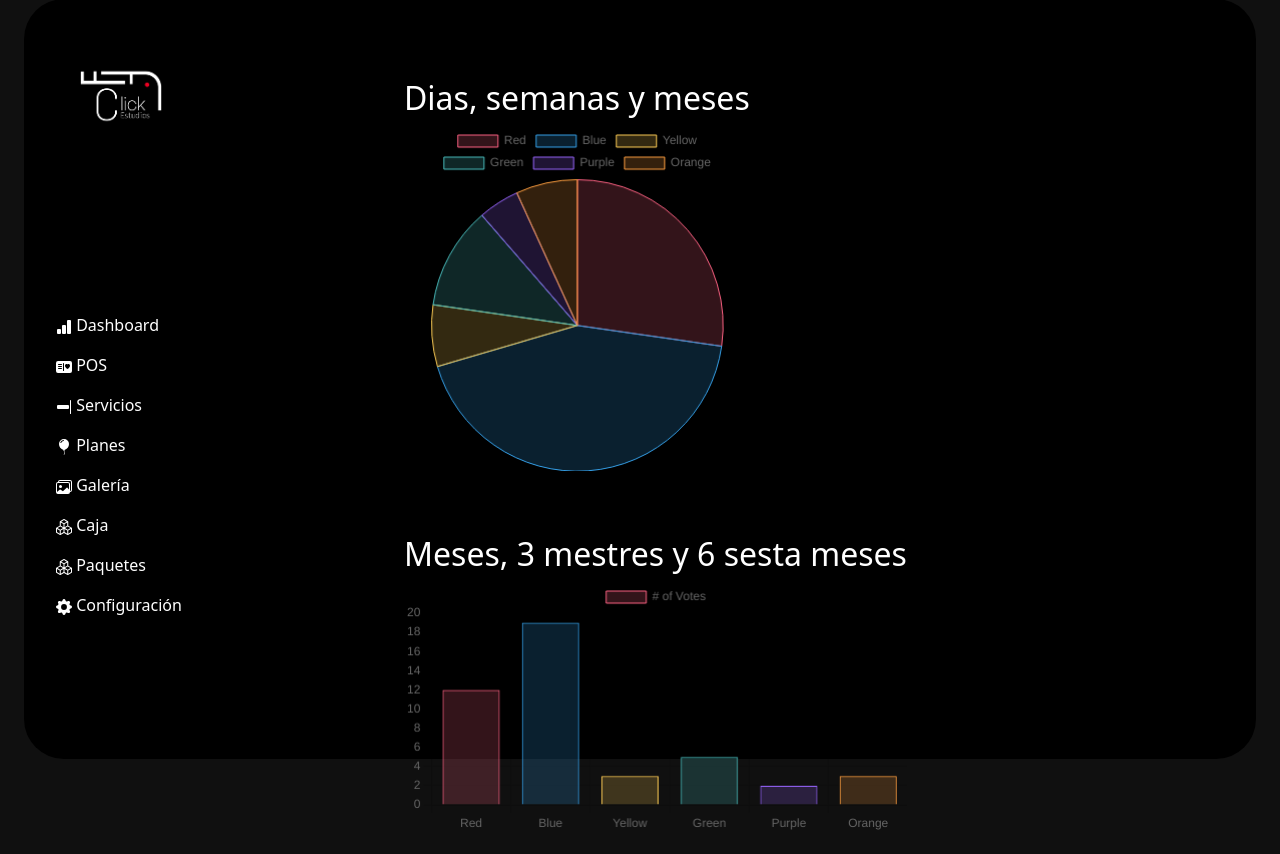
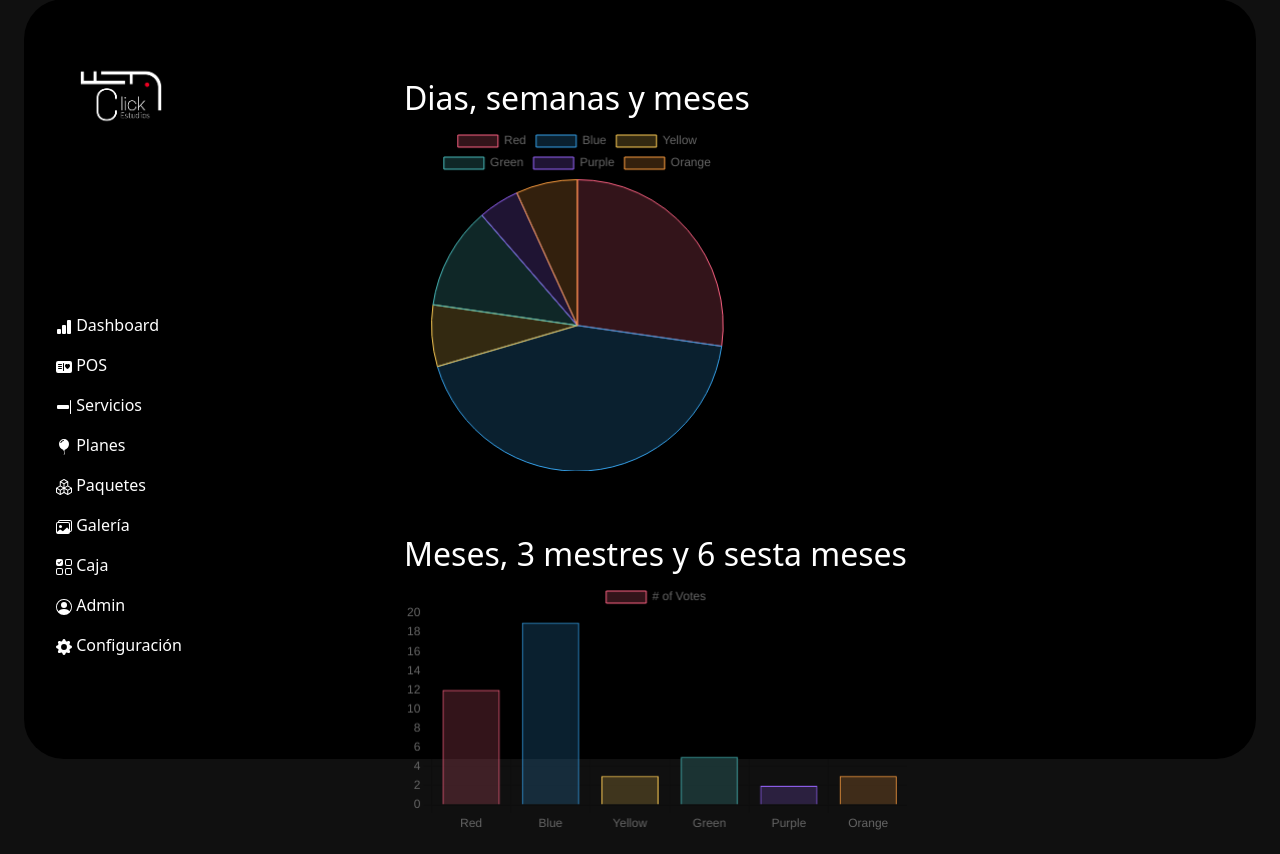
Before and after one commit to the-wandy-olivares/_ClickEstudios, a Django app: page /dashboard/ in a window 1280 px wide. Shown: the part 25-879 px from the top of the page. Run offline with Django 5.2, Linux system fonts and the light colour scheme.

Commit message:
Agregar enlace y SVG para la sección de Admin en la navegación; ajustar iconos de Paquetes y Configuración

```diff
--- a/ClickEstudios/Estudios/templates/component/nav.html
+++ b/ClickEstudios/Estudios/templates/component/nav.html
@@ -49,6 +49,12 @@
                 </svg>
             Planes
       </a>
+      <a href="#paquetes">
+            <svg xmlns="http://www.w3.org/2000/svg" width="16" height="16" fill="currentColor" class="bi bi-boxes" viewBox="0 0 16 16">
+                  <path d="M7.752.066a.5.5 0 0 1 .496 0l3.75 2.143a.5.5 0 0 1 .252.434v3.995l3.498 2A.5.5 0 0 1 16 9.07v4.286a.5.5 0 0 1-.252.434l-3.75 2.143a.5.5 0 0 1-.496 0l-3.502-2-3.502 2.001a.5.5 0 0 1-.496 0l-3.75-2.143A.5.5 0 0 1 0 13.357V9.071a.5.5 0 0 1 .252-.434L3.75 6.638V2.643a.5.5 0 0 1 .252-.434zM4.25 7.504 1.508 9.071l2.742 1.567 2.742-1.567zM7.5 9.933l-2.75 1.571v3.134l2.75-1.571zm1 3.134 2.75 1.571v-3.134L8.5 9.933zm.508-3.996 2.742 1.567 2.742-1.567-2.742-1.567zm2.242-2.433V3.504L8.5 5.076V8.21zM7.5 8.21V5.076L4.75 3.504v3.134zM5.258 2.643 8 4.21l2.742-1.567L8 1.076zM15 9.933l-2.75 1.571v3.134L15 13.067zM3.75 14.638v-3.134L1 9.933v3.134z"/>
+                </svg>
+            Paquetes
+      </a>
       <a href="#galeria">
             <svg xmlns="http://www.w3.org/2000/svg" width="16" height="16" fill="currentColor" class="bi bi-images" viewBox="0 0 16 16">
                   <path d="M4.502 9a1.5 1.5 0 1 0 0-3 1.5 1.5 0 0 0 0 3"/>
@@ -57,18 +63,17 @@
             Galería
       </a>
       <a href="#caja">
-            <svg xmlns="http://www.w3.org/2000/svg" width="16" height="16" fill="currentColor" class="bi bi-boxes" viewBox="0 0 16 16">
-                  <path d="M7.752.066a.5.5 0 0 1 .496 0l3.75 2.143a.5.5 0 0 1 .252.434v3.995l3.498 2A.5.5 0 0 1 16 9.07v4.286a.5.5 0 0 1-.252.434l-3.75 2.143a.5.5 0 0 1-.496 0l-3.502-2-3.502 2.001a.5.5 0 0 1-.496 0l-3.75-2.143A.5.5 0 0 1 0 13.357V9.071a.5.5 0 0 1 .252-.434L3.75 6.638V2.643a.5.5 0 0 1 .252-.434zM4.25 7.504 1.508 9.071l2.742 1.567 2.742-1.567zM7.5 9.933l-2.75 1.571v3.134l2.75-1.571zm1 3.134 2.75 1.571v-3.134L8.5 9.933zm.508-3.996 2.742 1.567 2.742-1.567-2.742-1.567zm2.242-2.433V3.504L8.5 5.076V8.21zM7.5 8.21V5.076L4.75 3.504v3.134zM5.258 2.643 8 4.21l2.742-1.567L8 1.076zM15 9.933l-2.75 1.571v3.134L15 13.067zM3.75 14.638v-3.134L1 9.933v3.134z"/>
+            <svg xmlns="http://www.w3.org/2000/svg" width="16" height="16" fill="currentColor" class="bi bi-ui-checks-grid" viewBox="0 0 16 16">
+                  <path d="M2 10h3a1 1 0 0 1 1 1v3a1 1 0 0 1-1 1H2a1 1 0 0 1-1-1v-3a1 1 0 0 1 1-1m9-9h3a1 1 0 0 1 1 1v3a1 1 0 0 1-1 1h-3a1 1 0 0 1-1-1V2a1 1 0 0 1 1-1m0 9a1 1 0 0 0-1 1v3a1 1 0 0 0 1 1h3a1 1 0 0 0 1-1v-3a1 1 0 0 0-1-1zm0-10a2 2 0 0 0-2 2v3a2 2 0 0 0 2 2h3a2 2 0 0 0 2-2V2a2 2 0 0 0-2-2zM2 9a2 2 0 0 0-2 2v3a2 2 0 0 0 2 2h3a2 2 0 0 0 2-2v-3a2 2 0 0 0-2-2zm7 2a2 2 0 0 1 2-2h3a2 2 0 0 1 2 2v3a2 2 0 0 1-2 2h-3a2 2 0 0 1-2-2zM0 2a2 2 0 0 1 2-2h3a2 2 0 0 1 2 2v3a2 2 0 0 1-2 2H2a2 2 0 0 1-2-2zm5.354.854a.5.5 0 1 0-.708-.708L3 3.793l-.646-.647a.5.5 0 1 0-.708.708l1 1a.5.5 0 0 0 .708 0z"/>
                 </svg>
                 Caja
             </a>
-
-
-      <a href="#paquetes">
-            <svg xmlns="http://www.w3.org/2000/svg" width="16" height="16" fill="currentColor" class="bi bi-boxes" viewBox="0 0 16 16">
-                  <path d="M7.752.066a.5.5 0 0 1 .496 0l3.75 2.143a.5.5 0 0 1 .252.434v3.995l3.498 2A.5.5 0 0 1 16 9.07v4.286a.5.5 0 0 1-.252.434l-3.75 2.143a.5.5 0 0 1-.496 0l-3.502-2-3.502 2.001a.5.5 0 0 1-.496 0l-3.75-2.143A.5.5 0 0 1 0 13.357V9.071a.5.5 0 0 1 .252-.434L3.75 6.638V2.643a.5.5 0 0 1 .252-.434zM4.25 7.504 1.508 9.071l2.742 1.567 2.742-1.567zM7.5 9.933l-2.75 1.571v3.134l2.75-1.571zm1 3.134 2.75 1.571v-3.134L8.5 9.933zm.508-3.996 2.742 1.567 2.742-1.567-2.742-1.567zm2.242-2.433V3.504L8.5 5.076V8.21zM7.5 8.21V5.076L4.75 3.504v3.134zM5.258 2.643 8 4.21l2.742-1.567L8 1.076zM15 9.933l-2.75 1.571v3.134L15 13.067zM3.75 14.638v-3.134L1 9.933v3.134z"/>
+            <a href="">
+                  <svg xmlns="http://www.w3.org/2000/svg" width="16" height="16" fill="currentColor" class="bi bi-person-circle" viewBox="0 0 16 16">
+                        <path d="M11 6a3 3 0 1 1-6 0 3 3 0 0 1 6 0"/>
+                        <path fill-rule="evenodd" d="M0 8a8 8 0 1 1 16 0A8 8 0 0 1 0 8m8-7a7 7 0 0 0-5.468 11.37C3.242 11.226 4.805 10 8 10s4.757 1.225 5.468 2.37A7 7 0 0 0 8 1"/>
                       </svg>
-            Paquetes
+                      Admin
             </a>
 
             <a href="#paquetes">
```
Lines whose indentation alone changed are shown as unchanged.
